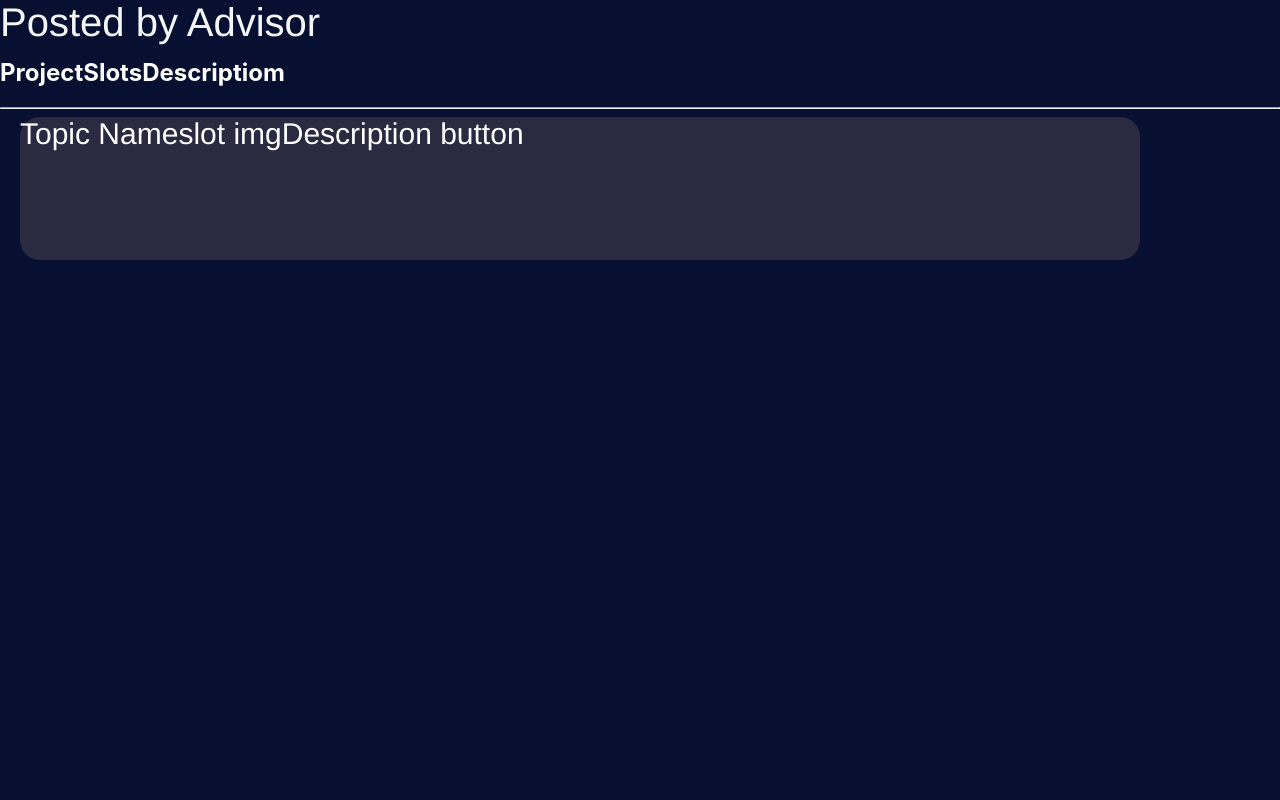
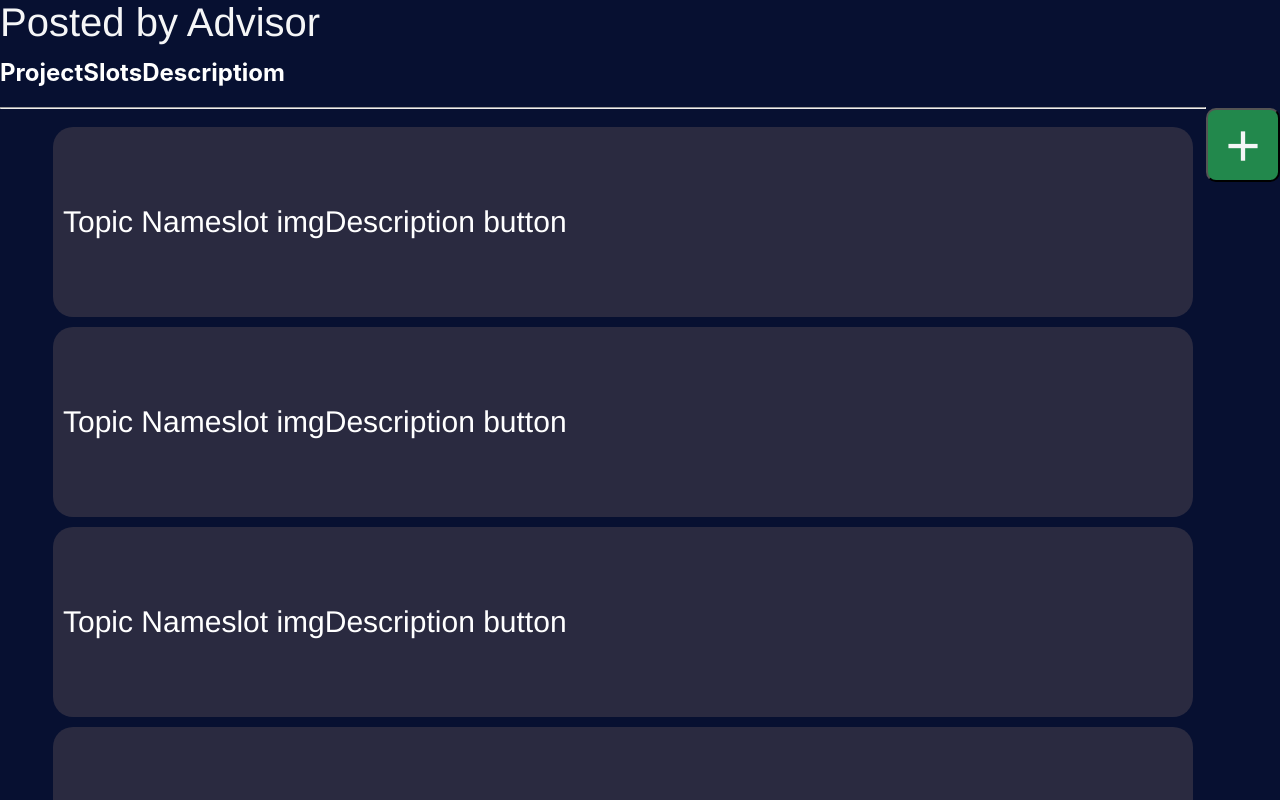
Before and after one commit to cg-c/Senior-Project-Project-Inc, a React (Create React App) app in the folder senior-project/: page /advisorsprojects in a window 1280 px wide. Shown: the top 800 px of the page. Built offline with nearby package versions, Linux system fonts and the light colour scheme.

Commit message:
Bones of Project Pages

```diff
--- a/senior-project/package.json
+++ b/senior-project/package.json
@@ -6,9 +6,12 @@
     "@testing-library/jest-dom": "^5.17.0",
     "@testing-library/react": "^13.4.0",
     "@testing-library/user-event": "^13.5.0",
+    "axios": "^1.6.7",
     "dom": "^0.0.3",
     "react": "^18.2.0",
     "react-dom": "^18.2.0",
+    "react-infinite-scroll-component": "^6.1.0",
+    "react-modal": "^3.16.1",
     "react-multi-select-component": "^4.3.4",
     "react-router-dom": "^6.22.0",
     "react-scripts": "5.0.1",
--- a/senior-project/src/App.js
+++ b/senior-project/src/App.js
@@ -9,6 +9,7 @@ import AdvProj from './pages/AdvProj';
 import MyTeam from './pages/MyTeam';
 import AdvStudents from './pages/AdvStudents';
 import Grades from './pages/Grades';
+import Directory from './pages/Directory';
 
 
 function App() {
@@ -28,6 +29,7 @@ function App() {
           <Route path="/myteam" element={<MyTeam />} />
           <Route path="/students" element={<AdvStudents />} />
           <Route path="/grades" element={<Grades />} />
+          <Route path="/directory" element={<Directory />} />
 
           {/* Error Page */}
           <Route path="*" element={<NoPage />} />
--- a/senior-project/src/components/AddStuProj.js
+++ b/senior-project/src/components/AddProj.js
@@ -1,6 +1,7 @@
 import { useState } from "react";
 import { MultiSelect } from "react-multi-select-component";
 import "./style.css"
+import CloseButton from "./CloseButton";
 
 const options = [
     { label: "C++", value: "C++" },
@@ -8,7 +9,7 @@ const options = [
     { label: "C#", value: "C#" }
 ]
 
-export default function AddStuProj() {
+export default function AddProj() {
 
     const [selectedLang, setSelectedLang] = useState([]);
 
@@ -20,7 +21,7 @@ export default function AddStuProj() {
 
 
     return (
-        <div>
+        <div className="form">
             <form onSubmit={handleSubmit}>
                 <label>Project Name:
                     <input type="text" />
--- a/senior-project/src/components/AdvProjCard.js
+++ b/senior-project/src/components/AdvProjCard.js
@@ -4,7 +4,7 @@ export default function AdvProjCard() {
 
 
     return (
-        <div className="flex-container">
+        <div className="flex-container projCard">
             <div>Topic Name</div>
             <div>slot img</div>
             <div>Description button</div>
--- a/senior-project/src/components/StuProjCard.js
+++ b/senior-project/src/components/StuProjCard.js
@@ -4,7 +4,7 @@ export default function StuProjCard() {
 
 
     return (
-        <div className="flex-container">
+        <div className="flex-container projCard">
             <div>Topic</div>
             <div>slot img</div>
             <div>Type</div>
--- a/senior-project/src/components/style.css
+++ b/senior-project/src/components/style.css
@@ -2,7 +2,6 @@ body {
     background-color: rgba(7, 16, 49, 1);
     color:#ffffff;
 }
-
 
 
 .page-title {
@@ -18,7 +17,6 @@ body {
     left: 0;
     letter-spacing: 0;
     line-height: normal;
-    position: fixed;
     top: 0;
     white-space: nowrap;
     width: 292px;
@@ -40,7 +38,7 @@ body {
     flex-direction: row;
     background-color: rgba(42, 42, 64, 1);
     border-radius: 20px;
-    height: 143px;
+    height: 170px;
     position: relative;
     width: 1120px;
     color: #ffffff;
@@ -49,6 +47,18 @@ body {
     font-weight: 500;
     left: 20px;
     letter-spacing: 0;
+}
+
+.projCard {
+    align-items: center;
+    padding: 10px;
+    margin: 10px;
+    margin-left: auto;
+    margin-right: auto;
+}
+
+.form {
+    color: black;
 }
 
 .desc {
--- a/senior-project/src/pages/AdvProj.js
+++ b/senior-project/src/pages/AdvProj.js
@@ -1,9 +1,18 @@
 import Header from "../components/Header";
 import ProjCard from "../components/AdvProjCard";
+import AddProj from "../components/AddProj";
+import React from "react";
+import Model from "react-modal";
+import InfiniteScroll from "react-infinite-scroll-component";
+import { useState } from "react";
 import "../components/style.css"
 
+export default function AdvProj() {
 
-export default function AdvProj() {
+    const [ popup, setPopup ] = useState(false);
+    const [ numPitch, setNumPitch ] = useState(Array.from({length : 10}));
+
+
     return (
         <body>
             <div className="page-title">
@@ -14,10 +23,21 @@ export default function AdvProj() {
                 <div>Slots</div>
                 <div>Descriptiom</div>
             </h2>
+            <button className="add" onClick={()=>setPopup(true)}>+</button>
+            <Model isOpen={popup}>
+                <button className="closeButton" onClick={()=>setPopup(false)}>X</button>
+                <AddProj />
+            </Model>
             <hr />
 
-            {/*Display like 6 of them*/}
-            <ProjCard />
+            <InfiniteScroll dataLength={numPitch.length}
+                loader={<p>Loading...</p>}
+            >
+                {numPitch.map((item, index) => {
+                    return <ProjCard />
+                })}
+            </InfiniteScroll>
+
         </body>
 
     )
--- /dev/null
+++ b/senior-project/src/pages/Directory.js
@@ -0,0 +1,16 @@
+import "../components/style.css";
+
+export default function Directory() {
+
+
+    return (
+        <div>
+            {/*
+                USE INFINITE SCROLL
+                LOAD ALL FACULTY + STUDENTS
+                COMBINE COMBINE FROM DATABASE
+            */}
+
+        </div>
+    )
+}
--- a/senior-project/src/pages/ProjPitch.js
+++ b/senior-project/src/pages/ProjPitch.js
@@ -1,11 +1,17 @@
 import Header from "../components/Header";
 import ProjCard from "../components/StuProjCard";
-import AddStuProj from "../components/AddStuProj";
+import AddProj from "../components/AddProj";
+import Model from 'react-modal';
+import InfiniteScroll from "react-infinite-scroll-component";
 import "../components/style.css"
 import Description from "../components/Description";
-
+import { useState } from "react";
 
 export default function ProjPitch() {
+
+    const [ popup, setPopup ] = useState(false);
+    const [ numPitch, setNumPitch ] = useState(Array.from({length : 10}));
+
     return (
         <body>
             <div className="page-title">
@@ -17,15 +23,23 @@ export default function ProjPitch() {
                 <div>Type</div>
                 <div>Language</div>
             </h2>
-            <button className="add" >+</button>
-
+            <button className="add" onClick={()=>setPopup(true)}>+</button>
+            <Model isOpen={popup}>
+                <button className="closeButton" onClick={()=>setPopup(false)}>X</button>
+                <AddProj />
+            </Model>
             <hr />
+            <InfiniteScroll dataLength={numPitch.length}
+                loader={<p>Loading...</p>}
+            >
+                {numPitch.map((item, index) => {
+                    return <ProjCard />
+                })}
+            </InfiniteScroll>
 
             {/*Display like 4-5 of them*/}
-            <ProjCard />
 
             {/* Testing */}
-            <AddStuProj />
             <Description />
         </body>
 
```
Also changed, not shown: 1 other file (tests, documents, lock files or other folders).
